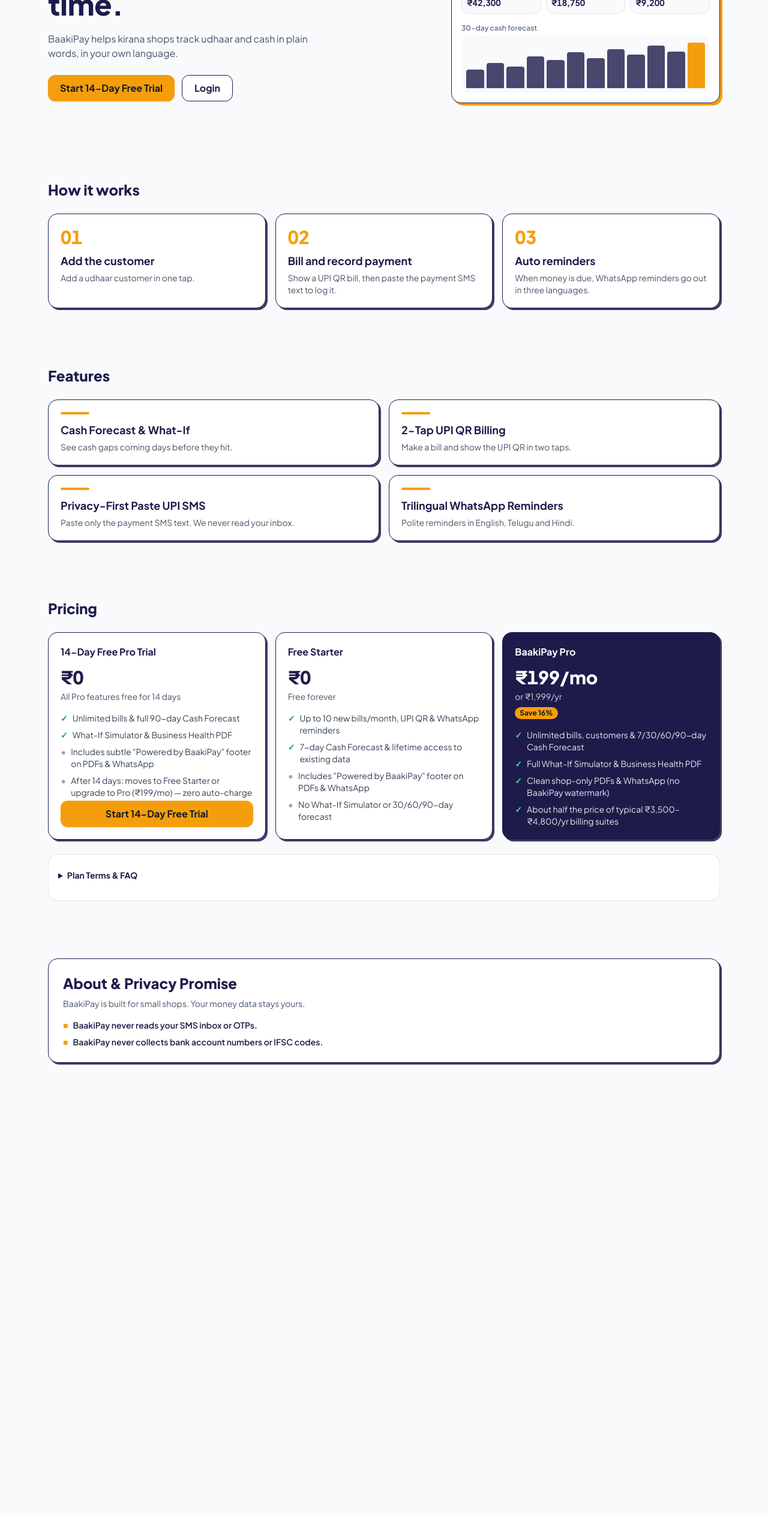
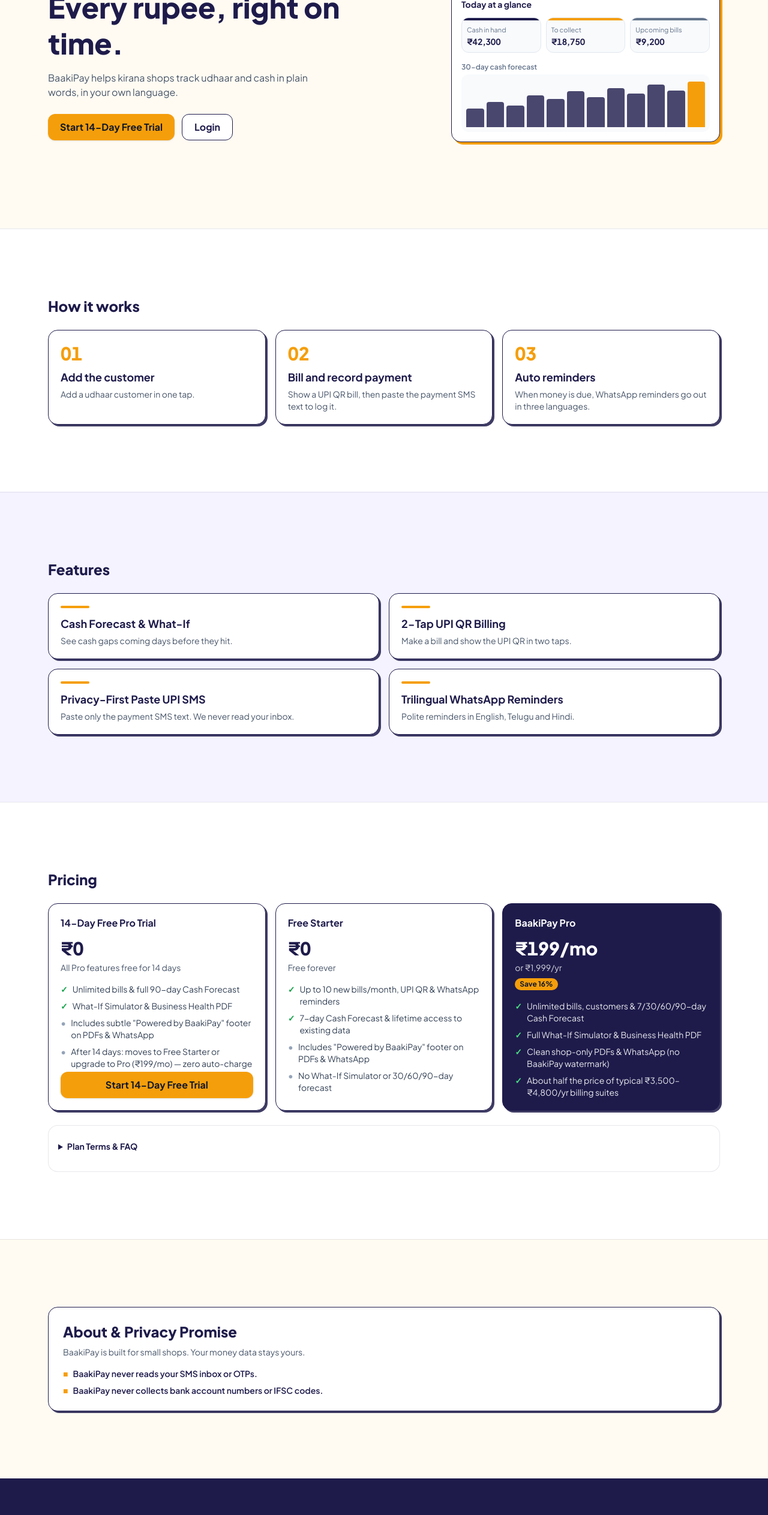
Before and after one commit to paripellynikhil/baakipay, a React (Vite) app in the folder client/: page /#home in a window 1280 px wide. Shown: the part 234-2760 px from the top of the page at 60% size. Before the commit the page ends 2054 px from the top, so only its background shows below. Built offline with nearby package versions, Linux system fonts and the light colour scheme.

Commit message:
Polish Landing Page: Alternating Section Bands and Brand Footer

```diff
--- a/client/src/pages/LandingPage.tsx
+++ b/client/src/pages/LandingPage.tsx
@@ -1,3 +1,4 @@
+import BaakiPayLogo from '../components/BaakiPayLogo';
 import LandingAbout from '../components/landing/LandingAbout';
 import LandingFeatures from '../components/landing/LandingFeatures';
 import LandingHero from '../components/landing/LandingHero';
@@ -16,12 +17,36 @@ export default function LandingPage({ onLogin, onStartTrial }: LandingPageProps)
     <div className="min-h-screen bg-[#F8FAFC] text-[#1E1B4B]">
       <LandingTopBar onLogin={onLogin} onStartTrial={onStartTrial} />
       <main>
-        <LandingHero onLogin={onLogin} onStartTrial={onStartTrial} />
-        <LandingHowItWorks />
-        <LandingFeatures />
-        <LandingPricing onStartTrial={onStartTrial} />
-        <LandingAbout />
+        <div className="border-t border-[#1E1B4B]/10 bg-[#FFFBF2] py-12 md:py-16">
+          <LandingHero onLogin={onLogin} onStartTrial={onStartTrial} />
+        </div>
+        <div className="border-t border-[#1E1B4B]/10 bg-white py-12 md:py-16">
+          <LandingHowItWorks />
+        </div>
+        <div className="border-t border-[#1E1B4B]/10 bg-[#F4F3FF] py-12 md:py-16">
+          <LandingFeatures />
+        </div>
+        <div className="border-t border-[#1E1B4B]/10 bg-white py-12 md:py-16">
+          <LandingPricing onStartTrial={onStartTrial} />
+        </div>
+        <div className="border-t border-[#1E1B4B]/10 bg-[#FFFBF2] py-12 md:py-16">
+          <LandingAbout />
+        </div>
       </main>
+      <footer className="bg-[#1E1B4B] text-white py-12 md:py-16">
+        <div className="mx-auto flex max-w-6xl flex-col gap-6 px-4">
+          <BaakiPayLogo variant="dark" />
+          <p className="text-white/80">Every rupee, right on time.</p>
+          <nav className="flex flex-wrap gap-x-6 gap-y-2 text-sm">
+            <a href="#how-it-works" className="hover:underline">How it works</a>
+            <a href="#features" className="hover:underline">Features</a>
+            <a href="#pricing" className="hover:underline">Pricing</a>
+            <a href="#about" className="hover:underline">About</a>
+            <button type="button" onClick={onLogin} className="hover:underline">Login</button>
+          </nav>
+          <p className="text-sm text-white/60">© 2026 BaakiPay • Built for Indian neighborhood shops.</p>
+        </div>
+      </footer>
     </div>
   );
 }
```
